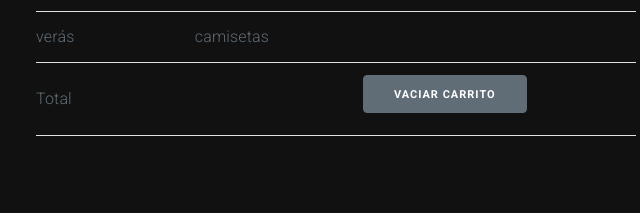
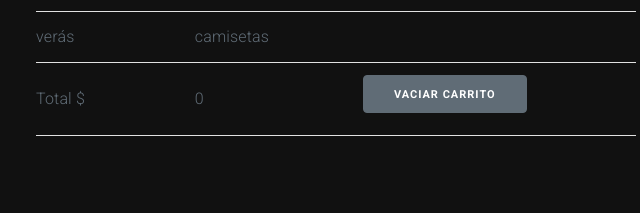
Before and after one commit to IvoRamosM/EntregaFinalJS, a plain HTML site: page checkout.html in a window 1280 px wide. Both pictures are taken after a click on the element "VACIAR CARRITO". Shown: the part 331-544 px from the top of the page, 304-944 px from the left. Drawn offline with nearby package versions, Linux system fonts and the light colour scheme; some packages are replaced by stand-ins of ours; a script that the page names is missing.

Commit message:
funcion total finalizada

```diff
--- a/checkout.html
+++ b/checkout.html
@@ -41,7 +41,7 @@
                 <tfoot>
                     <tr>
                         <tr>
-                            <td>Total</td>
+                            <td>Total $</td>
                             <td id="total-carrito"></td>
                             <td id="btn-vaciar"><button>Vaciar carrito</button></td>
                         </tr>
--- a/js/checkout.js
+++ b/js/checkout.js
@@ -1,5 +1,6 @@
 
 const carrito = JSON.parse(localStorage.getItem("miCarrito")) || [];
+const precioTotal = document.getElementById('total-carrito')
 
 function armarTablaCarrito(camiseta) {
     return `<tr>
@@ -25,9 +26,11 @@ recuperarCarrito()
 
 const botonVaciar = document.getElementById('btn-vaciar')
 botonVaciar.addEventListener('click', () => {
-    carrito.length = 0
+    carrito = []
     recuperarCarrito()
 })
+
+precioTotal.innerText = carrito.reduce((acc, camiseta) => acc + camiseta.precio, 0)
 
 // const eliminarDelCarrito = (id) => {
 //     const producto = carrito.find((producto) => producto.id === id);
```
